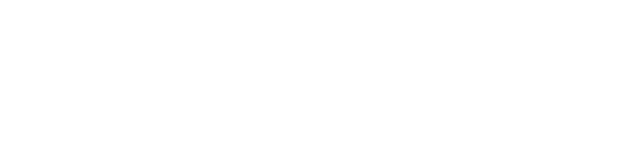
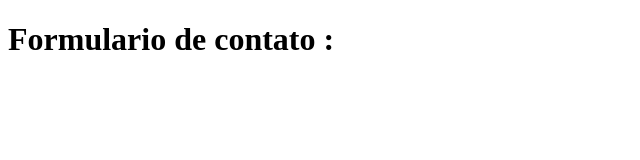
Before and after one commit to leandroviniciusdeazevedo/aprendendo-git, a plain HTML site: page index.html in a window 1280 px wide. Shown: the whole page, without its empty margins (0-640 px from the left). Drawn offline with Linux system fonts and the light colour scheme.

Commit message:
adicionado titulo ao formulario

```diff
--- a/index.html
+++ b/index.html
@@ -5,6 +5,8 @@
 		<title>Formulario</title>
 	</head>
 	<body>
-
+		<div>
+			<h1>Formulario de contato :</h1>
+		</div>
 	</body>
 </html>
```
Lines whose indentation alone changed are shown as unchanged.
